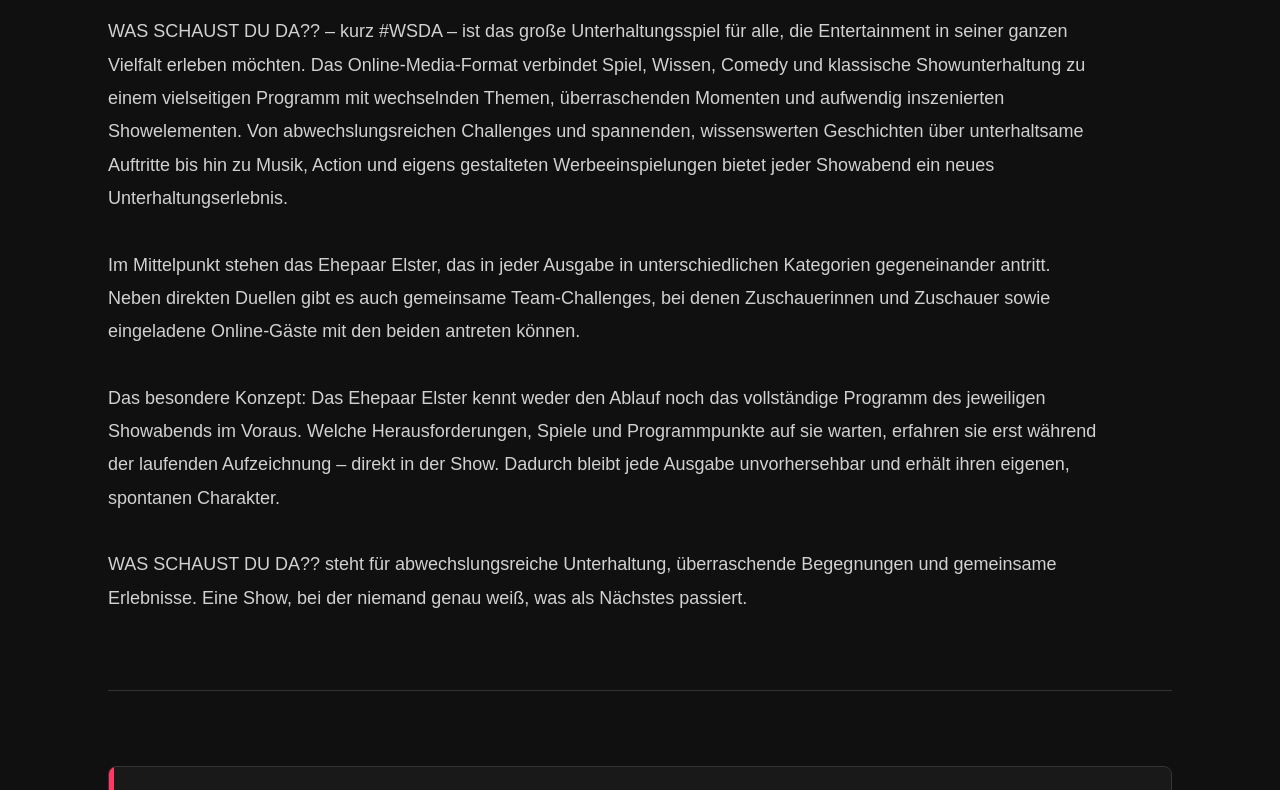
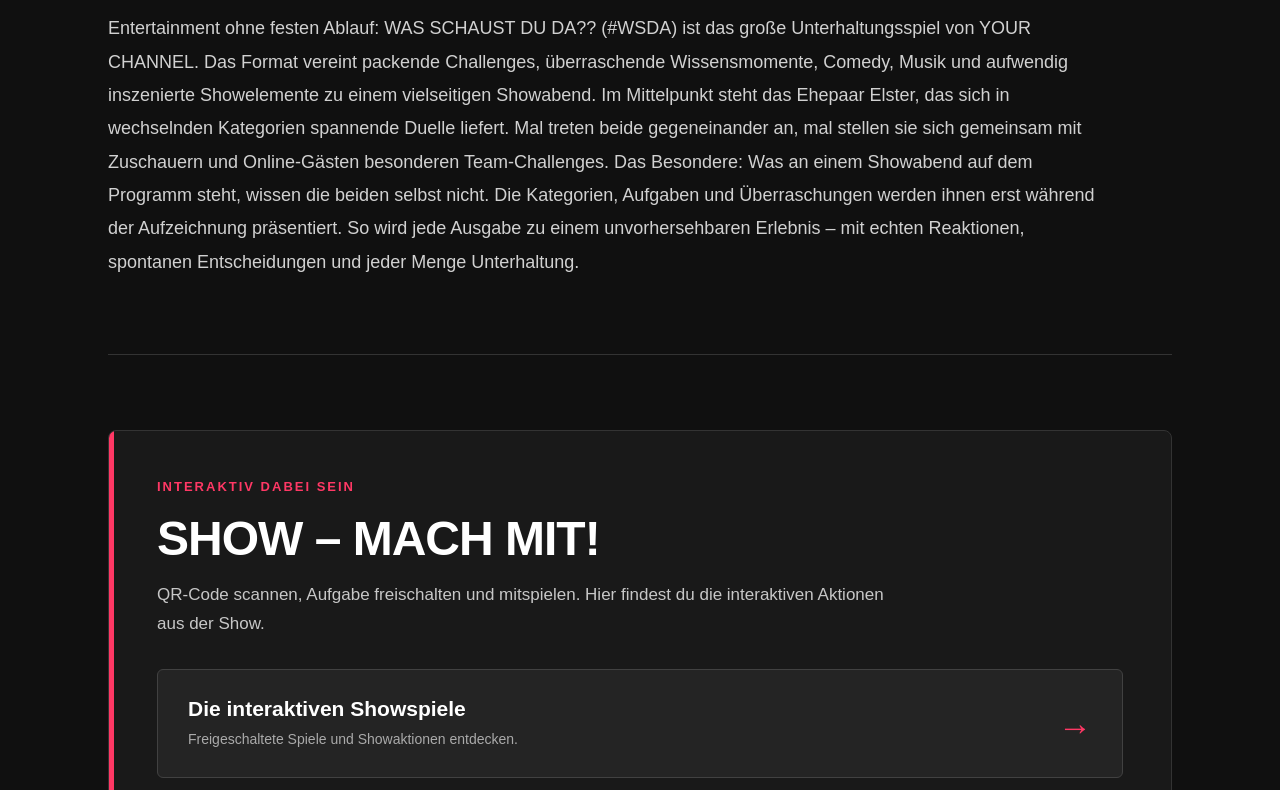
Before and after one commit to maxofficialsite/maxofficial, a plain HTML site: page index.html in a window 1280 px wide. Shown: the part 432-1222 px from the top of the page. Drawn offline with Linux system fonts and the light colour scheme.

Commit message:
Revise content and styles in index.html
Updated text content and adjusted styles for better layout.

```diff
--- a/index.html
+++ b/index.html
@@ -4,7 +4,6 @@
 <head>
 <meta charset="UTF-8">
 <meta name="viewport" content="width=device-width, initial-scale=1.0">
-
 <title>WAS SCHAUST DU DA?? – YOUR CHANNEL</title>
 
 <style>
@@ -52,7 +51,7 @@ main {
 h1 {
     font-size: clamp(34px, 5vw, 52px);
     letter-spacing: -1.5px;
-    margin-bottom: 30px;
+    margin-bottom: 27px;
 }
 
 .intro {
@@ -68,13 +67,11 @@ h1 {
     margin: 75px 0;
 }
 
-/* MACH MIT BEREICH */
-
 .participate {
     background: #191919;
     border: 1px solid #333;
     border-radius: 8px;
-    padding: 55px 48px;
+    padding: 48px;
     position: relative;
     overflow: hidden;
 }
@@ -92,7 +89,7 @@ h1 {
 .participate h2 {
     font-size: clamp(34px, 5vw, 48px);
     letter-spacing: -1px;
-    margin-bottom: 17px;
+    margin-bottom: 15px;
 }
 
 .participate > p {
@@ -100,7 +97,7 @@ h1 {
     font-size: 17px;
     line-height: 1.7;
     max-width: 750px;
-    margin-bottom: 35px;
+    margin-bottom: 30px;
 }
 
 .game-link {
@@ -154,7 +151,7 @@ footer {
     }
 
     .participate {
-        padding: 35px 24px;
+        padding: 32px 23px;
     }
 
     .game-link {
@@ -181,50 +178,30 @@ footer {
 <main>
 
     <section>
-        <div class="eyebrow">Eine Produktion von YOUR CHANNEL</div>
+        <div class="eyebrow">YOUR CHANNEL präsentiert</div>
 
         <h1>WAS SCHAUST DU DA??</h1>
 
         <p class="intro">
-            WAS SCHAUST DU DA?? – kurz #WSDA – ist das große
-            Unterhaltungsspiel für alle, die Entertainment in
-            seiner ganzen Vielfalt erleben möchten. Das
-            Online-Media-Format verbindet Spiel, Wissen, Comedy
-            und klassische Showunterhaltung zu einem vielseitigen
-            Programm mit wechselnden Themen, überraschenden
-            Momenten und aufwendig inszenierten Showelementen.
-            Von abwechslungsreichen Challenges und spannenden,
-            wissenswerten Geschichten über unterhaltsame
-            Auftritte bis hin zu Musik, Action und eigens
-            gestalteten Werbeeinspielungen bietet jeder
-            Showabend ein neues Unterhaltungserlebnis.
+            Entertainment ohne festen Ablauf: WAS SCHAUST DU DA??
+            (#WSDA) ist das große Unterhaltungsspiel von YOUR CHANNEL.
+            Das Format vereint packende Challenges, überraschende
+            Wissensmomente, Comedy, Musik und aufwendig inszenierte
+            Showelemente zu einem vielseitigen Showabend.
 
-            <br><br>
+            Im Mittelpunkt steht das Ehepaar Elster, das sich in
+            wechselnden Kategorien spannende Duelle liefert.
+            Mal treten beide gegeneinander an, mal stellen sie
+            sich gemeinsam mit Zuschauern und Online-Gästen
+            besonderen Team-Challenges.
 
-            Im Mittelpunkt stehen das Ehepaar Elster, das in
-            jeder Ausgabe in unterschiedlichen Kategorien
-            gegeneinander antritt. Neben direkten Duellen gibt
-            es auch gemeinsame Team-Challenges, bei denen
-            Zuschauerinnen und Zuschauer sowie eingeladene
-            Online-Gäste mit den beiden antreten können.
-
-            <br><br>
-
-            Das besondere Konzept: Das Ehepaar Elster kennt
-            weder den Ablauf noch das vollständige Programm
-            des jeweiligen Showabends im Voraus. Welche
-            Herausforderungen, Spiele und Programmpunkte
-            auf sie warten, erfahren sie erst während der
-            laufenden Aufzeichnung – direkt in der Show.
-            Dadurch bleibt jede Ausgabe unvorhersehbar und
-            erhält ihren eigenen, spontanen Charakter.
-
-            <br><br>
-
-            WAS SCHAUST DU DA?? steht für abwechslungsreiche
-            Unterhaltung, überraschende Begegnungen und
-            gemeinsame Erlebnisse. Eine Show, bei der niemand
-            genau weiß, was als Nächstes passiert.
+            Das Besondere: Was an einem Showabend auf dem Programm
+            steht, wissen die beiden selbst nicht. Die Kategorien,
+            Aufgaben und Überraschungen werden ihnen erst während
+            der Aufzeichnung präsentiert. So wird jede Ausgabe
+            zu einem unvorhersehbaren Erlebnis – mit echten
+            Reaktionen, spontanen Entscheidungen und jeder Menge
+            Unterhaltung.
         </p>
     </section>
 
@@ -232,25 +209,19 @@ footer {
 
     <section class="participate">
 
-        <div class="eyebrow">Dein Auftritt beginnt hier</div>
+        <div class="eyebrow">Interaktiv dabei sein</div>
 
         <h2>SHOW – MACH MIT!</h2>
 
         <p>
-            Du möchtest selbst Teil von WAS SCHAUST DU DA??
-            werden? Entdecke unsere interaktiven Showspiele
-            und stelle dich den Herausforderungen. Hier
-            kannst du mitspielen und dein Können unter Beweis
-            stellen.
+            QR-Code scannen, Aufgabe freischalten und mitspielen.
+            Hier findest du die interaktiven Aktionen aus der Show.
         </p>
 
         <a class="game-link" href="InteraktiveShow.html">
             <div>
                 <h3>Die interaktiven Showspiele</h3>
-                <p>
-                    Spiele entdecken, Challenges ausprobieren
-                    und selbst Teil der Show werden.
-                </p>
+                <p>Freigeschaltete Spiele und Showaktionen entdecken.</p>
             </div>
 
             <span class="arrow">→</span>
```
